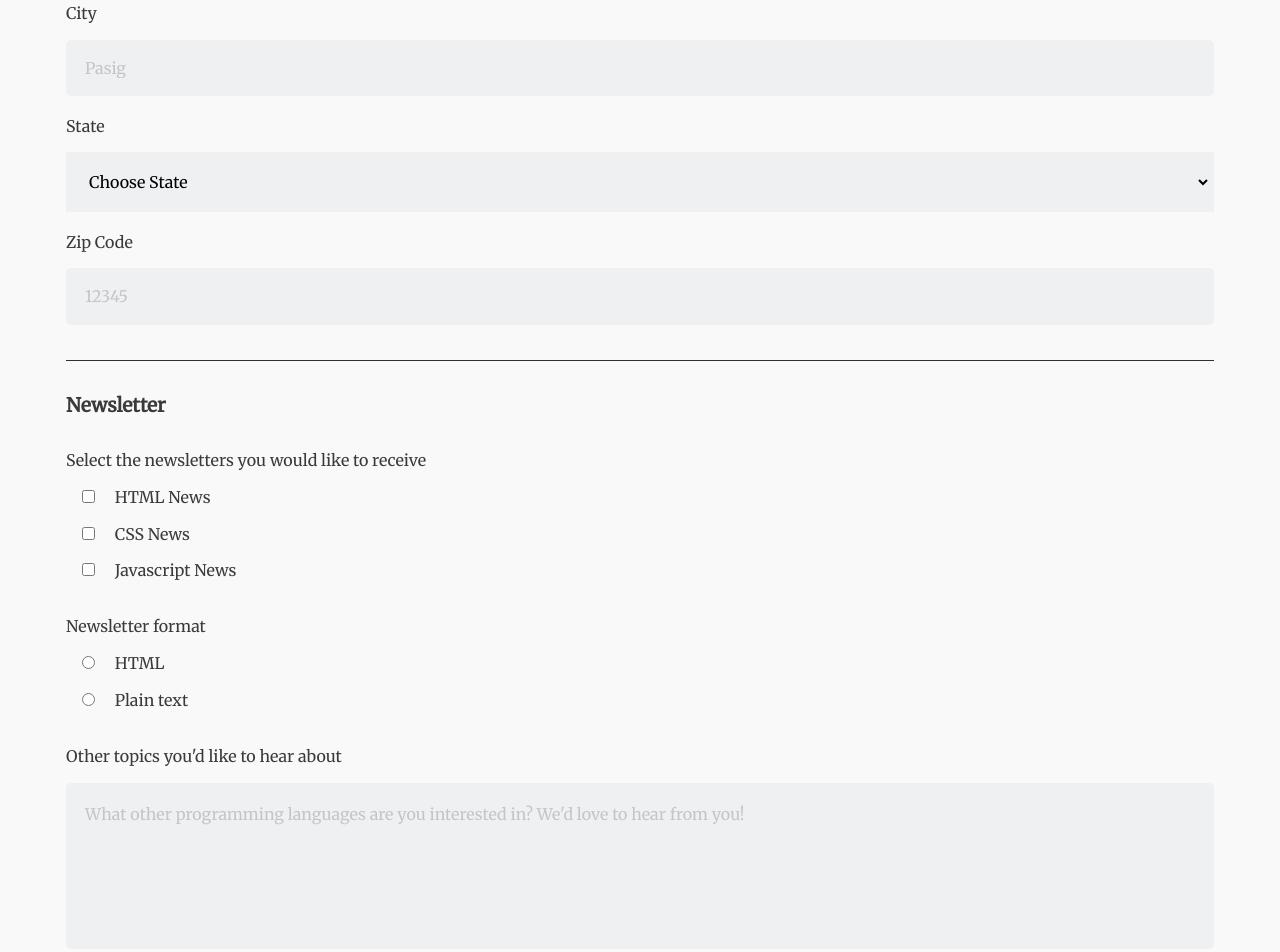
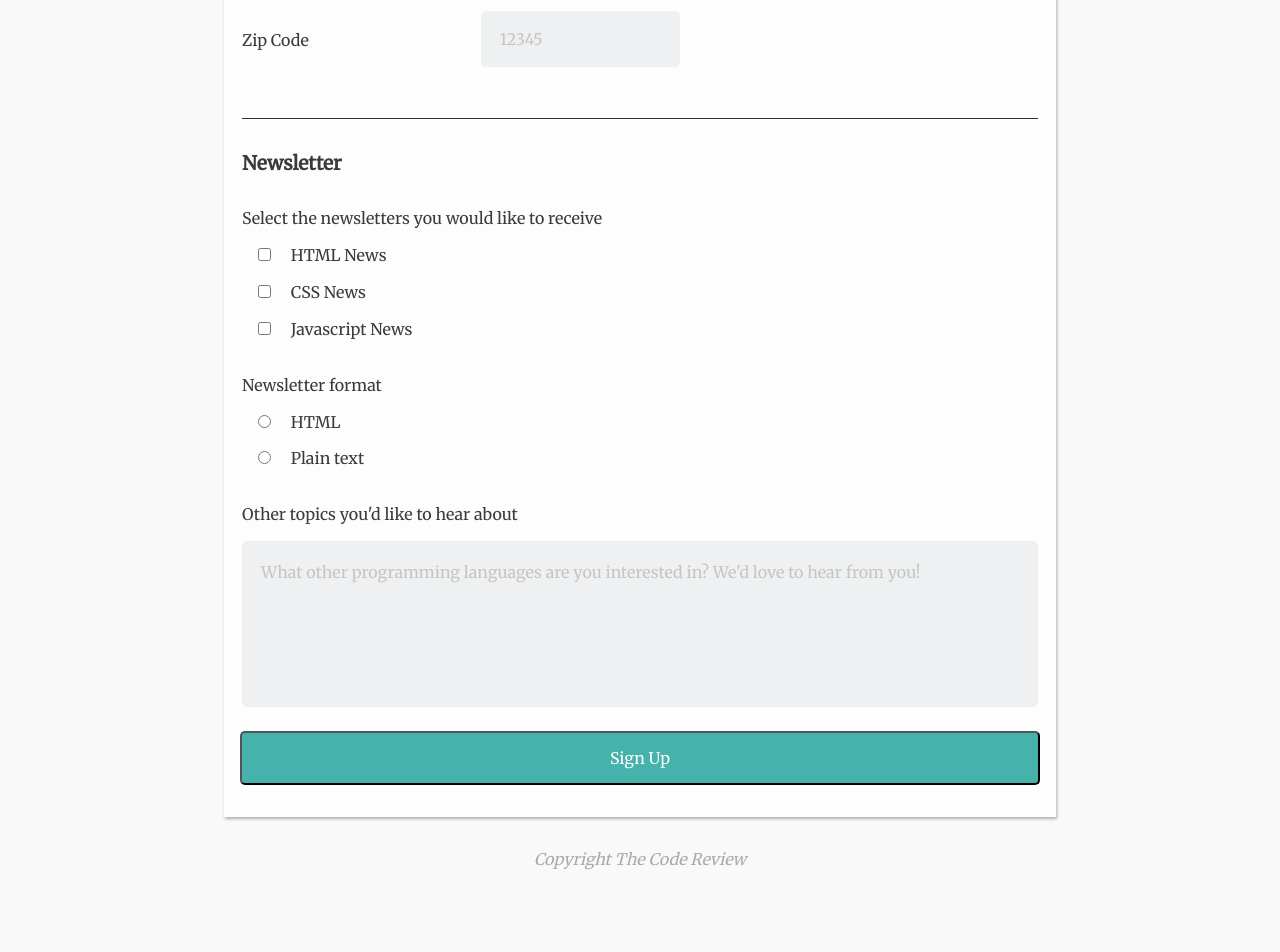
Before and after one commit to Jovy83/fewd-td-project3-revisited, a plain HTML site: page index.html in a window 1280 px wide. Shown: the part 781-1733 px from the top of the page. Drawn offline with Linux system fonts and the light colour scheme.

Commit message:
finish desktop layout

```diff
--- a/css/style.css
+++ b/css/style.css
@@ -17,7 +17,6 @@ p {
 	color: rgb(170, 170, 170);
 	margin: 0;
 }
-
 
 h1,
 h2,
@@ -116,6 +115,7 @@ textarea::placeholder {
 input[type="text"],
 input[type="email"],
 input[type="tel"],
+input[type="number"],
 select,
 textarea {
 	padding: 1rem;
@@ -129,6 +129,7 @@ textarea {
 input[type="text"]:focus,
 input[type="email"]:focus,
 input[type="tel"]:focus,
+input[type="number"]:focus,
 select:focus,
 textarea:focus {
 	outline: none;
@@ -172,13 +173,56 @@ footer {
 	margin-bottom: 5rem;
 }
 
+.copyright {
+	font-style: italic;
+}
+
 /* =================================
   Media Queries
 ==================================== */
 
 @media (min-width: 768px) {
+
+	.main-container {
+		width: 65%;
+	}
+
+	.form-container {
+		background-color: white;
+		padding-bottom: 1rem;
+		padding-left: 1rem;
+		padding-right: 1rem;
+		margin-bottom: 2rem;
+		background: rgba(255,255,255,0.7);
+ 		box-shadow: 1px 2px 3px rgba(0,0,0,0.3);
+	}
+
 	.flex {
 		display: flex;
-		flex-direction: column;
+		align-items: center;
+		flex-wrap: nowrap;
+	}
+
+	.upper {
+		padding-bottom: 2rem;
+	}
+
+	input[type="text"],
+	input[type="email"],
+	input[type="tel"],
+	select {
+		width: 70%;
+	}
+
+	.flex label {
+		min-width: 30%;
+	}
+
+	input[type="number"] {
+		max-width: 25%;
+	}
+
+	button[type="submit"] {
+		margin-bottom: 1rem;
 	}
 }
--- a/index.html
+++ b/index.html
@@ -1,5 +1,5 @@
 <!DOCTYPE html>
-<html>
+<html lang="en">
     <head>
         <meta name="viewport" content="width=device-width, initial-scale=1.0">
         <title>Online Registration Form</title>
@@ -113,7 +113,7 @@
 
                             <div class="flex">
                                 <label for="zip">Zip Code</label>
-                                <input class="rounded" type="text" id="zip" name="zip_code" value="" placeholder="12345">
+                                <input class="rounded" type="number" id="zip" name="zip_code" value="" placeholder="12345">
                             </div>
 
                         </fieldset>
@@ -149,7 +149,7 @@
                             <br>
 
                             <label class="block" for="feedback">Other topics you'd like to hear about</label>
-                            <textarea class="rounded" id="feedback" name="user_feedback" rows="5" placeholder="What other programming languages are you interested in? We'd love to hear from you!""></textarea>
+                            <textarea class="rounded" id="feedback" name="user_feedback" rows="5" placeholder="What other programming languages are you interested in? We'd love to hear from you!"></textarea>
 
                         </fieldset>
 
```
